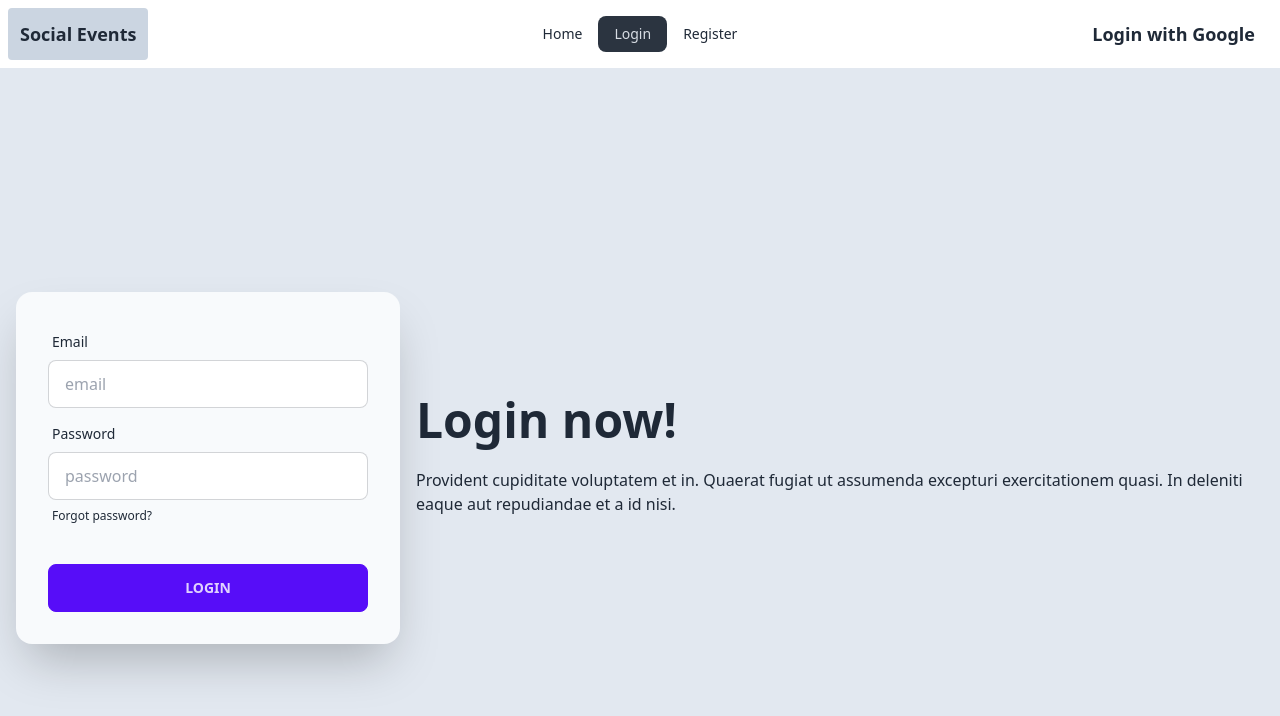
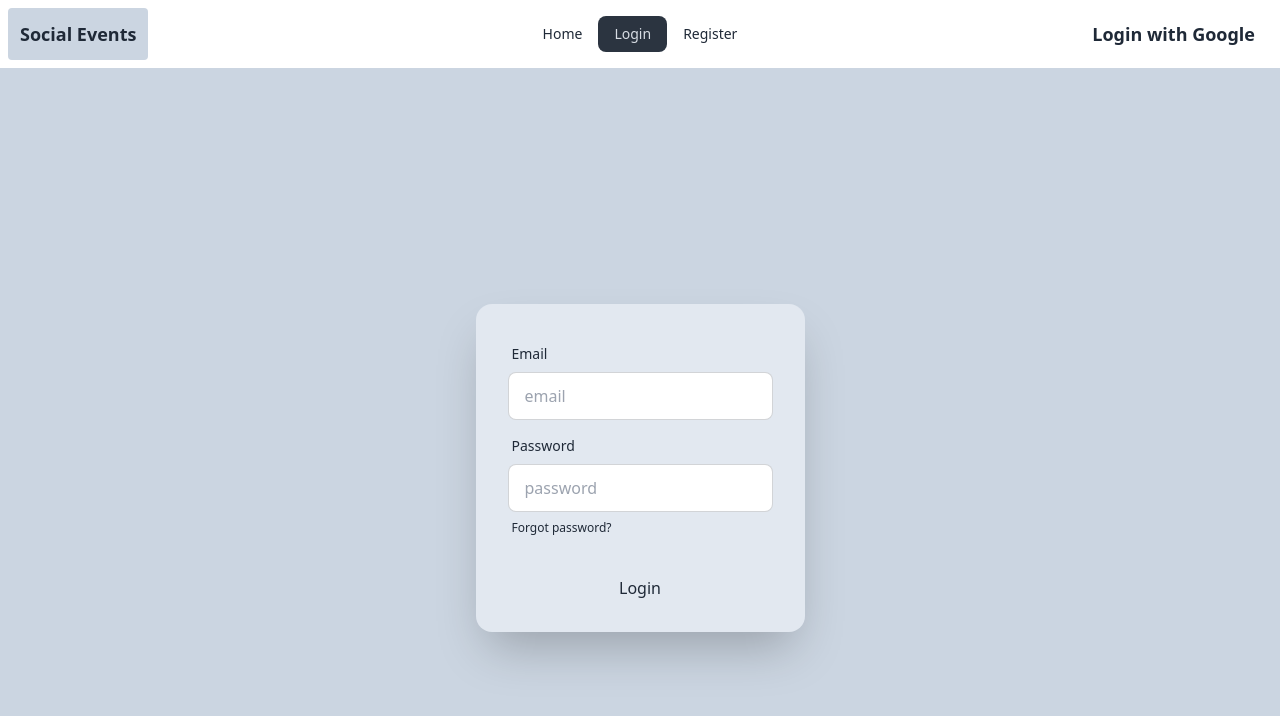
Before and after one commit to ArafaAkter/event-management-assignment-project, a React (Vite) app: page /login in a window 1280 px wide. Shown: the top 716 px of the page. Built offline with nearby package versions, Linux system fonts and the light colour scheme.

Commit message:
other section added

```diff
--- a/src/pages/ExtraSection/ExtraSection.jsx
+++ b/src/pages/ExtraSection/ExtraSection.jsx
@@ -0,0 +1,14 @@
+const ExtraSection = () => {
+    return (
+        <div>
+            <div className="flex flex-col w-full mb-5">
+                <div className=" flex justify-center text-3xl font-bold">Other Service</div>
+  <div className="grid h-20  card bg-slate-300 rounded-box place-items-center">content</div>
+  <div className="divider"></div>
+  <div className="grid h-20 card bg-slate-300 rounded-box place-items-center">content</div>
+</div>
+        </div>
+    );
+};
+
+export default ExtraSection;
--- a/src/pages/Footer/Footer.jsx
+++ b/src/pages/Footer/Footer.jsx
@@ -2,7 +2,7 @@
 const Footer = () => {
     return (
         <div>
-            <footer className="footer p-20 bg-slate-200 font-bold ">
+            <footer className="footer p-20 bg-slate-300 font-bold ">
   <nav>
     <header className="footer-title text-2xl ">Services</header>
     <a className="link link-hover">Weddings</a>
--- a/src/pages/Home/Home.jsx
+++ b/src/pages/Home/Home.jsx
@@ -2,6 +2,7 @@ import { useLoaderData } from "react-router-dom";
 import Banner from "../Banner/Banner";
 import Services from "../Services/Services";
 import Footer from "../Footer/Footer";
+import ExtraSection from "../ExtraSection/ExtraSection";
 
 const Home = () => {
     const services = useLoaderData()
@@ -9,6 +10,7 @@ const Home = () => {
     <div>
         <Banner></Banner>
         <Services services={services}></Services>
+        <ExtraSection></ExtraSection>
         <Footer></Footer>
     </div>
     );
--- a/src/pages/Login/Login.jsx
+++ b/src/pages/Login/Login.jsx
@@ -1,12 +1,8 @@
 const Login = () => {
     return (
-        <div className="hero min-h-screen bg-slate-200">
+        <div className="hero min-h-screen bg-slate-300">
   <div className="hero-content flex-col lg:flex-row-reverse">
-    <div className="text-center lg:text-left">
-      <h1 className="text-5xl font-bold">Login now!</h1>
-      <p className="py-6">Provident cupiditate voluptatem et in. Quaerat fugiat ut assumenda excepturi exercitationem quasi. In deleniti eaque aut repudiandae et a id nisi.</p>
-    </div>
-    <div className="card flex-shrink-0 w-full max-w-sm shadow-2xl bg-slate-50">
+    <div className="card flex-shrink-0 w-full max-w-sm shadow-2xl bg-slate-200">
       <form className="card-body">
         <div className="form-control">
           <label className="label">
@@ -24,7 +20,7 @@ const Login = () => {
           </label>
         </div>
         <div className="form-control mt-6">
-          <button className="btn btn-primary">Login</button>
+          <button className="btn-responsive">Login</button>
         </div>
       </form>
     </div>
--- a/src/pages/Services/Service.jsx
+++ b/src/pages/Services/Service.jsx
@@ -6,7 +6,7 @@ const Service = ({service}) => {
 const {id,name,image,description,price} = service||{}
     return (
 
-    <div className="card mx-auto mt-10 gap-4 bg-slate-200 shadow-xl">
+    <div className="card mx-auto mt-10 gap-4 bg-slate-300 shadow-xl">
   <figure className="">
     <img src={image} alt="" className="rounded-xl" />
   </figure>
```
